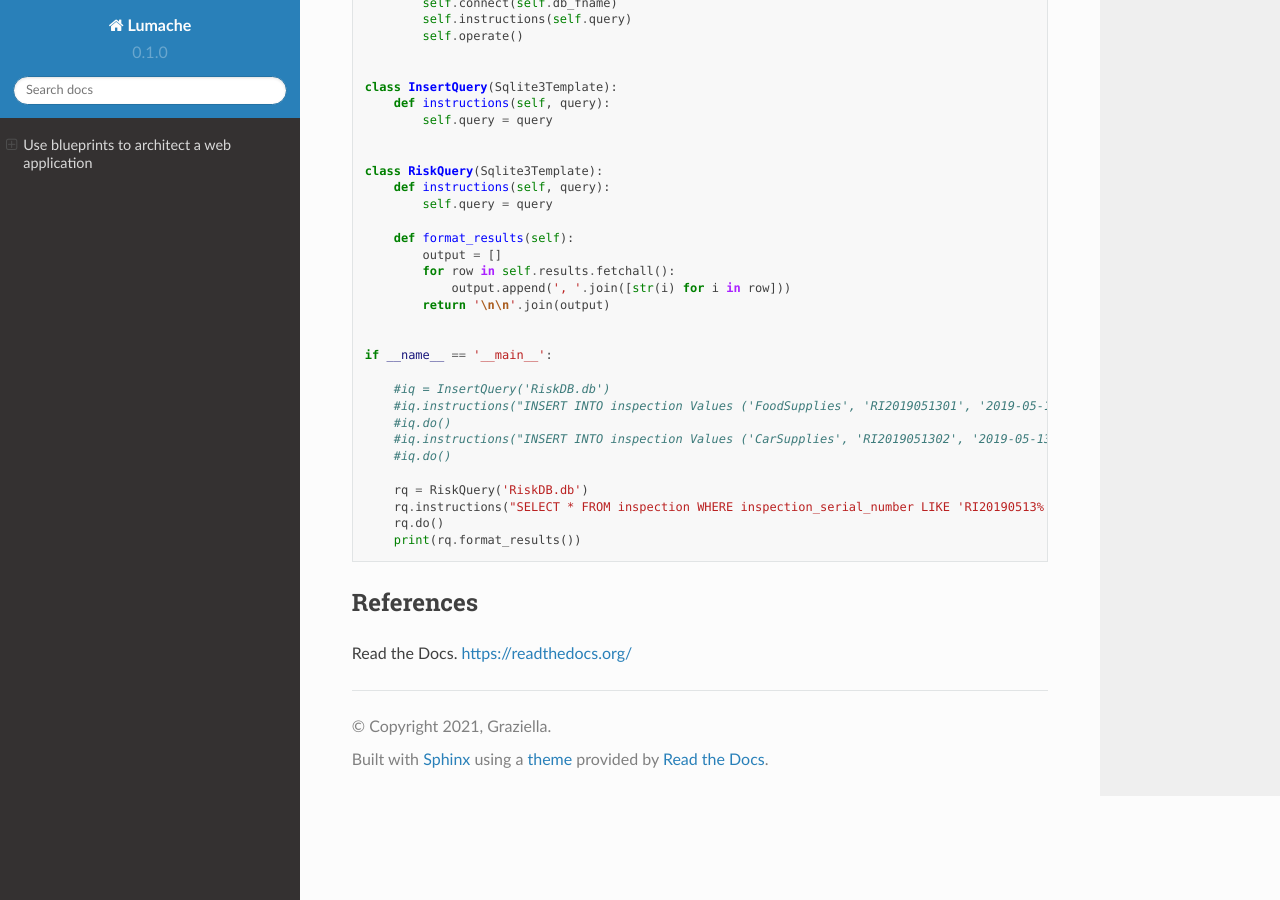
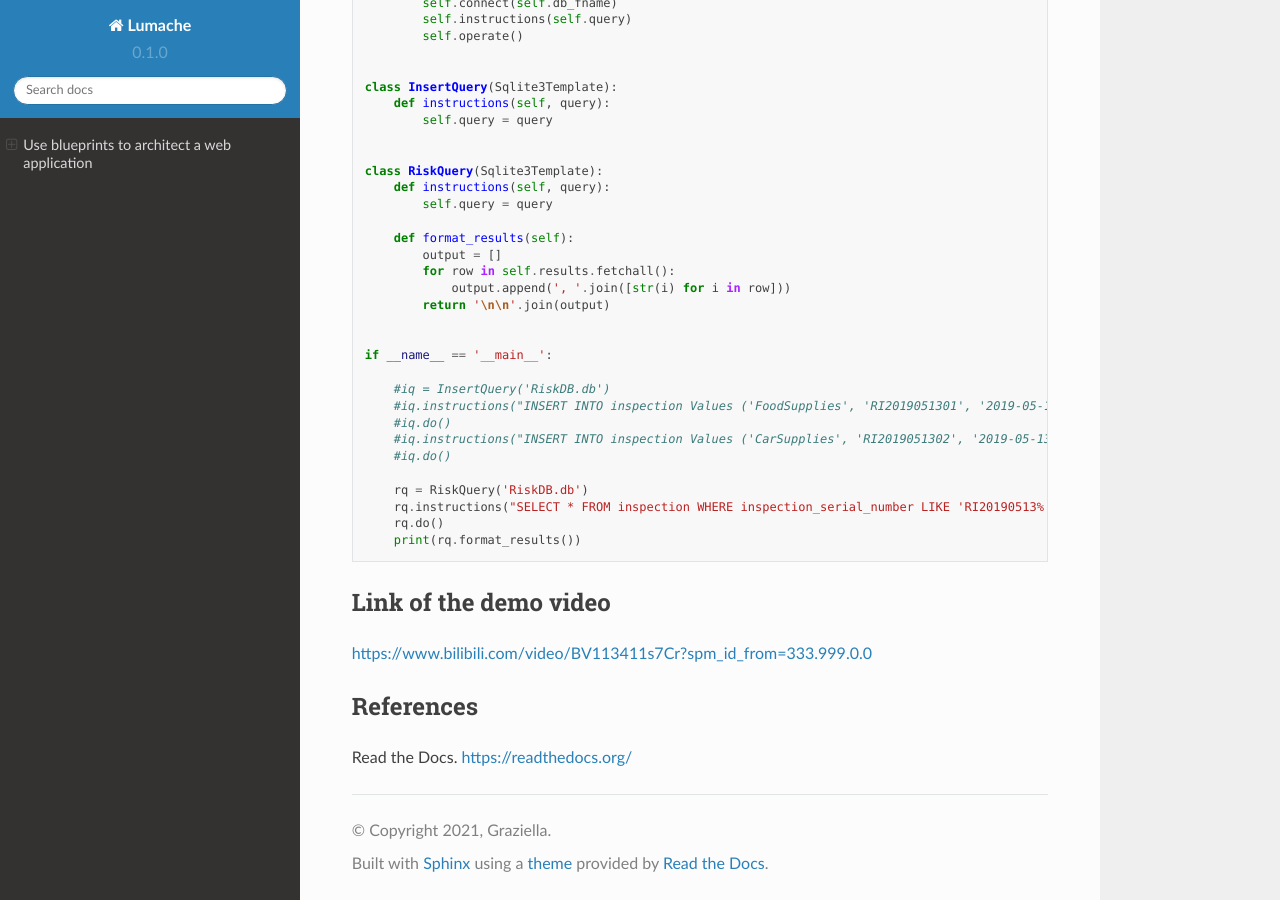
Before and after one commit to lcyyy22/EnglishPal-master, a Sphinx documentation site: the page built from docs/source/index.rst, in a window 1280 px wide and 900 px high, scrolled down 4292 px. Built offline with Sphinx 7.4.7 and the Read the Docs theme 2.0.0, drawn with Linux system fonts in a browser that asks for light colours.

Commit message:
Update index.rst

```diff
--- a/docs/source/index.rst
+++ b/docs/source/index.rst
@@ -276,6 +276,12 @@ Code
          print(rq.format_results())
 
 
+Link of the demo video
+--------
+
+https://www.bilibili.com/video/BV113411s7Cr?spm_id_from=333.999.0.0
+
+
 References
 --------
 
```
